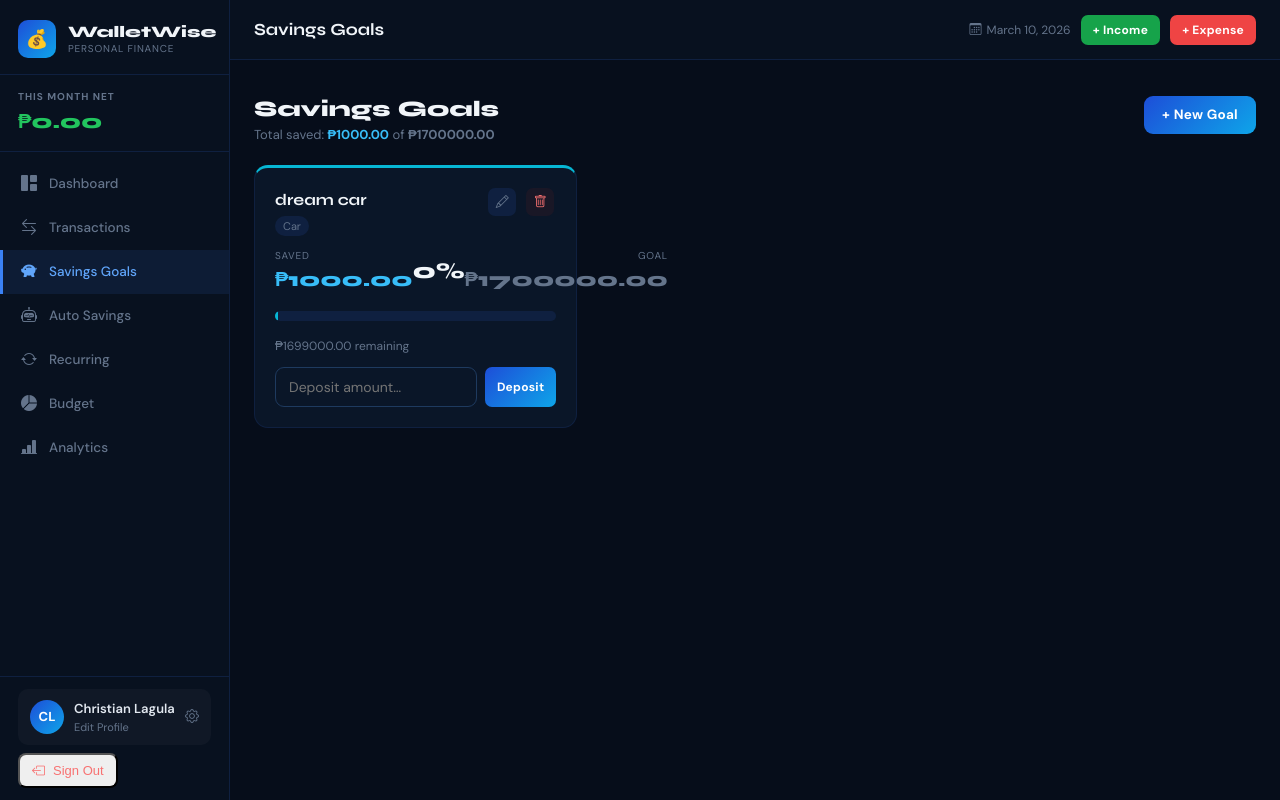
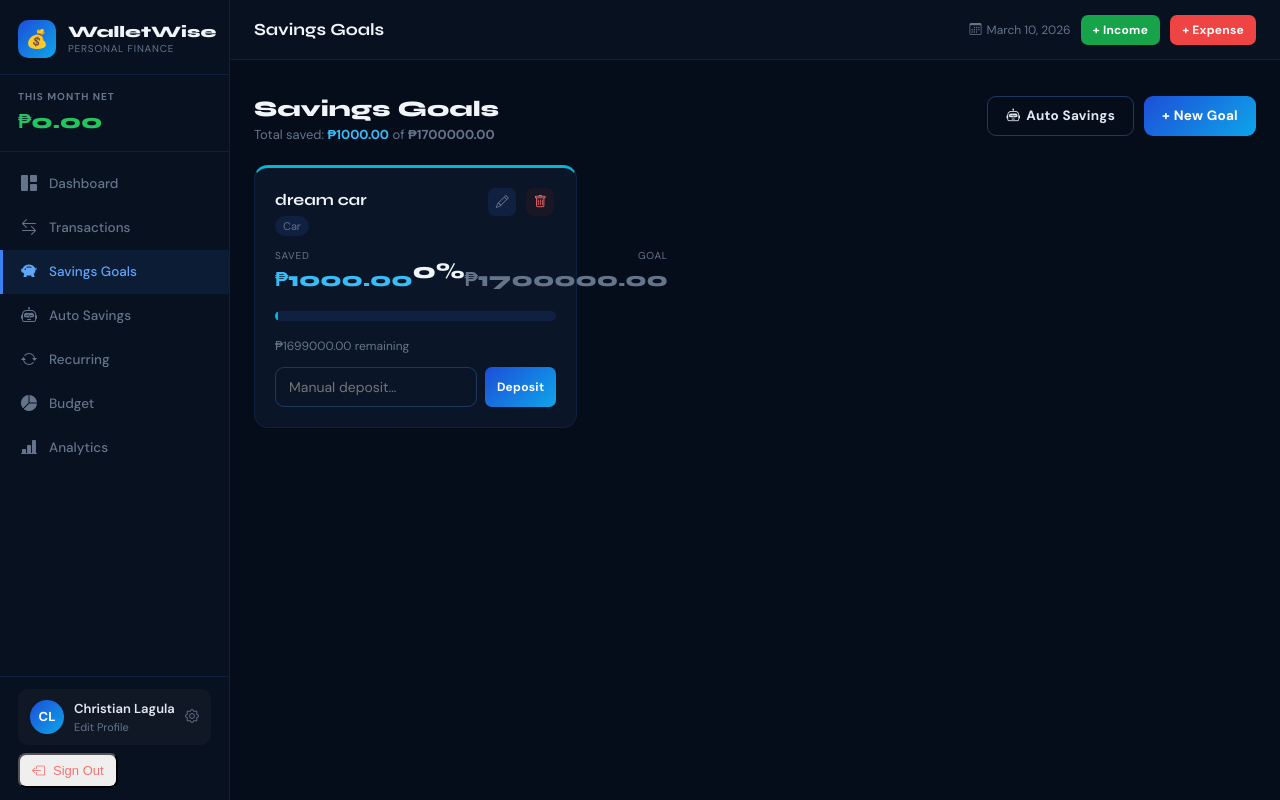
Before and after one commit to CHAANIEE/DJANGO-PROJECT, a Django app: page /savings/ in a window 1280 px wide. Run offline with Django 4.2, Linux system fonts and the light colour scheme; a user stored in the database is signed in; data comes from the database, SQL or seed files in the repository; tables that the repository leaves empty hold one stand-in row (values such as "Sample post"); parts of the project's set-up code (start-up, migrations or seed data) failed here and were passed over.

Commit message:
Update savings.html

```diff
--- a/walletwise/templates/salary/savings.html
+++ b/walletwise/templates/salary/savings.html
@@ -1,7 +1,6 @@
 {% extends 'salary/base.html' %}
 {% block title %}Savings | WalletWise{% endblock %}
 {% block page_title %}Savings Goals{% endblock %}
-
 {% block content %}
 <div class="pg">
   <div class="pg-header">
@@ -9,7 +8,10 @@
       <h2 class="pg-title">Savings Goals</h2>
       <p class="pg-sub">Total saved: <strong class="savings">₱{{ total_saved|floatformat:2 }}</strong> of <strong>₱{{ total_goal|floatformat:2 }}</strong></p>
     </div>
-    <a href="{% url 'add_savings_goal' %}" class="btn btn-primary">+ New Goal</a>
+    <div style="display:flex;gap:10px">
+      <a href="{% url 'auto_savings_plans' %}" class="btn btn-outline"><i class="bi bi-robot"></i> Auto Savings</a>
+      <a href="{% url 'add_savings_goal' %}" class="btn btn-primary">+ New Goal</a>
+    </div>
   </div>
 
   <div class="goals-grid">
@@ -25,7 +27,6 @@
           <a href="{% url 'delete_savings_goal' g.obj.pk %}" class="icon-btn danger"><i class="bi bi-trash"></i></a>
         </div>
       </div>
-
       <div class="gc-amounts">
         <div>
           <div class="gc-amount-label">SAVED</div>
@@ -37,11 +38,9 @@
           <div class="gc-amount-val goal">₱{{ g.obj.target|floatformat:2 }}</div>
         </div>
       </div>
-
       <div class="progress-bar big">
         <div class="progress-fill" style="width:{{ g.percent }}%;background:{{ g.color }}"></div>
       </div>
-
       <div class="gc-remaining">
         {% if g.is_complete %}
           <span class="complete-badge">🎉 Goal Reached!</span>
@@ -49,23 +48,31 @@
           <span class="muted small">₱{{ g.remaining|floatformat:2 }} remaining</span>
         {% endif %}
       </div>
-
+      {% if g.auto_plans %}
+      <div class="auto-plan-badge">
+        <i class="bi bi-robot"></i>
+        {% for p in g.auto_plans %}Auto ₱{{ p.amount|floatformat:2 }}/{{ p.get_frequency_display }}{% endfor %}
+      </div>
+      {% endif %}
       {% if not g.is_complete %}
       <form method="post" action="{% url 'deposit_savings' g.obj.pk %}" class="deposit-form">
         {% csrf_token %}
-        <input type="number" name="amount" class="form-control" placeholder="Deposit amount…" step="0.01" min="0.01" required>
+        <input type="number" name="amount" class="form-control" placeholder="Manual deposit…" step="0.01" min="0.01" required>
         <input type="hidden" name="date" value="{% now 'Y-m-d' %}">
         <button type="submit" class="btn btn-sm btn-primary">Deposit</button>
       </form>
       {% endif %}
-
       {% if g.deposits %}
       <div class="deposit-history">
         <div class="dh-title">Recent Deposits</div>
         {% for d in g.deposits %}
         <div class="dh-row">
           <span class="dh-amount">+₱{{ d.amount|floatformat:2 }}</span>
-          <span class="muted small">{{ d.date }}{% if d.note %} — {{ d.note }}{% endif %}</span>
+          <span class="muted small">
+            {{ d.date }}
+            {% if d.is_auto %}<span class="auto-badge">AUTO</span>{% endif %}
+            {% if d.note %} — {{ d.note }}{% endif %}
+          </span>
         </div>
         {% endfor %}
       </div>
```
